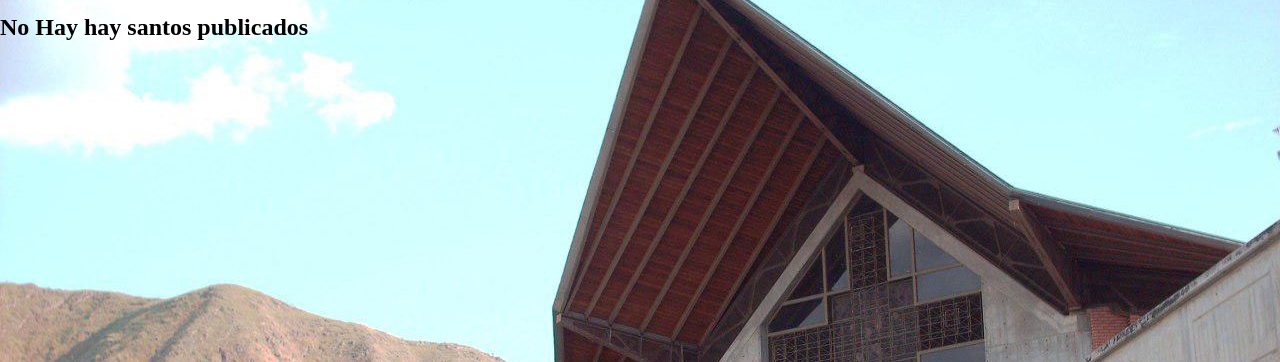
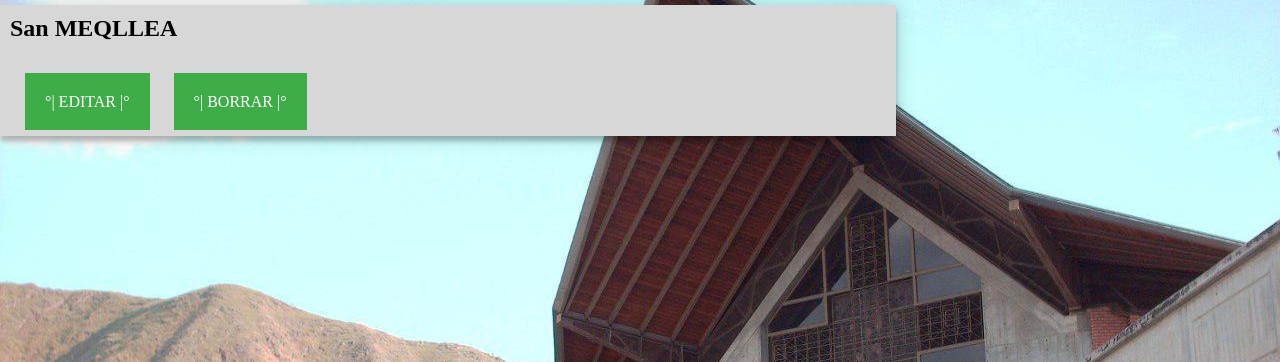
Before and after one commit to AndresYepesM/NSsocorro, a Django app: page /listado_santos/ in a window 1280 px wide. Shown: the part 58-420 px from the top of the page. Run offline with Django 3.2, Linux system fonts and the light colour scheme; a user stored in the database is signed in; data comes from the database, SQL or seed files in the repository; both versions use the stored data as it was after the commit; some libraries are stand-ins or nearby versions.

Commit message:
Modulo Santos terminado

```diff
--- a/grupsan/urls.py
+++ b/grupsan/urls.py
@@ -30,7 +30,7 @@ urlpatterns = [
   url(r'^listado_santos/$', views.santos_list, name= 'listado_santos'),
 
   # Mensjase
-  url(r'nuevo_santos/$', views.new_santos, name= 'mensaje_santos'),
+  url(r'Mensaje_santos/$', views.new_santos, name= 'mensaje_santos'),
 
   # Crear nuevo Miembro de la Familia oar
   url(r'^nuevo_santos/$', views.add_santos, name= 'new_santos'),
--- a/grupsan/views.py
+++ b/grupsan/views.py
@@ -91,7 +91,7 @@ def add_santos(request):
     form = Add_santos(request.POST, request.FILES)
     if form.is_valid():
       form.save()
-      return HttpResponseRedirect(reverse('mensajes_santos'))
+      return HttpResponseRedirect(reverse('mensaje_santos'))
   else:
     form = Add_santos
 
--- a/templates/people/santos/list_santos_menu.html
+++ b/templates/people/santos/list_santos_menu.html
@@ -10,7 +10,7 @@
   <nav>
     <ul>
         <li><a href="{% url 'home_logeado' %}">°| Inicio |°</a></li>
-        <li><a href="#">°| Nuevo Santo |°</a></li>
+        <li><a href="{% url 'new_santos' %}">°| Nuevo Santo |°</a></li>
 
         <nav class="menucss3">
             <li style="float:right;"><a class="active"> °| Hola {{ user.username }} |°</a>
@@ -24,12 +24,12 @@
   </nav>
 </header>
 
-{% if santos %}
-    {% for post in santos %}
+{% if sants %}
+    {% for post in sants %}
       <div class="row">
        <div class="leftcolumn">
           <div class="card">
-            <h2>{{ post.nombre }}</h2>
+            <h2>{{ post.nms }}</h2>
             <br>
       <!--  <img class="fakeimg" src=" {{ post.img.url }} ">
             <br>
@@ -38,8 +38,8 @@
             <br>
             <div class="form">
               <div class="button">
-                <a href="#"> °| EDITAR  |°</a>
-                <a href="#"> °| BORRAR  |°</a>
+                <a href="{% url 'edit_santos' id=post.id %}"> °| EDITAR  |°</a>
+                <a href="{% url 'delete_santos' id=post.id %}"> °| BORRAR  |°</a>
               </div>
             </div>
           </div>
--- a/templates/user/home_logeado.html
+++ b/templates/user/home_logeado.html
@@ -22,7 +22,7 @@
                       <ol><a href="{% url 'listado_miembros' %}">°| MIEMBROS DE LA COMUNIDAD |°</a></ol>
                       <ol><a href="{% url 'listado_grupos' %}">°| GRUPO DE LA COMUNIDAD|°</a></ol>
                       <ol><a href="{% url 'listado_foar' %}">°| FAMILIA OAR|°</a></ol>
-                      <ol><a href="#">°| SANTOS |°</a></ol>
+                      <ol><a href="{% url 'listado_santos' %}">°| SANTOS |°</a></ol>
                    </ul>
               </li>
             </nav>
```
Also changed, not shown: db.sqlite3, static/img/Santos_Comunidad/logo.jpg (added), static/img/Santos_Comunidad/logo_1VGNKE2.jpg (added), static/img/Santos_Comunidad/logo_RvZOAzj.jpg (added).
